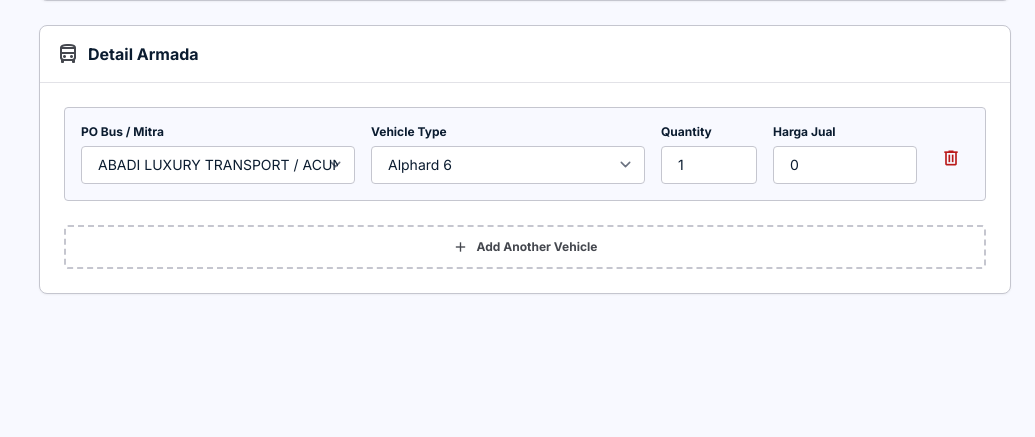
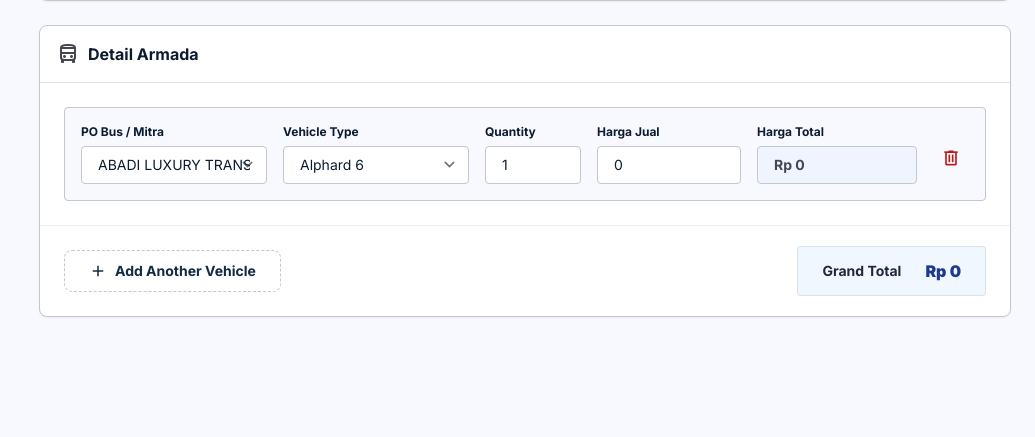
Before and after one commit to Bozzbuzz/JRB-erp, a Flask app: page /orders/new in a window 1280 px wide. Shown: the part 969-1406 px from the top of the page, without its empty margins (245-1280 px from the left). Before the commit the page ends 1263 px from the top, so only its background shows below. Run offline with Flask 3, Linux system fonts and the light colour scheme; some libraries are stand-ins or nearby versions.

Commit message:
feat: update Detail Armada UI with Harga Total, Grand Total summary and inline ghost button

```diff
--- a/erp-system/templates/order_new.html
+++ b/erp-system/templates/order_new.html
@@ -175,16 +175,29 @@
                         <label class="block font-label-md text-xs text-on-surface font-bold mb-1.5">Harga Jual</label>
                         <input type="number" name="sell_price[]" value="0" min="0" class="w-full px-4 py-2 border border-outline-variant rounded-lg bg-surface-container-lowest focus:outline-none focus:border-primary font-body-md text-sm"/>
                     </div>
+                    <div class="w-full md:w-40">
+                        <label class="block font-label-md text-xs text-on-surface font-bold mb-1.5">Harga Total</label>
+                        <input type="text" readonly name="total_price_display[]" value="Rp 0" class="w-full px-4 py-2 border border-outline-variant rounded-lg bg-surface-container-low text-on-surface-variant font-body-md text-sm font-bold cursor-not-allowed select-none" tabindex="-1"/>
+                    </div>
                     <button type="button" onclick="removeVehicleRow(this)" class="p-2 text-error hover:bg-error-container rounded-lg transition-colors mb-0.5">
                         <span class="material-symbols-outlined text-[20px]">delete</span>
                     </button>
                 </div>
 
             </div>
-            <div class="px-6 pb-6">
-                <button type="button" onclick="addVehicleRow()" class="w-full py-3 border-2 border-dashed border-outline-variant text-on-surface-variant font-label-md text-xs font-bold hover:bg-surface-container-low hover:text-primary transition-colors rounded-lg flex items-center justify-center gap-2">
-                    <span class="material-symbols-outlined text-[16px]">add</span> Add Another Vehicle
+
+            <!-- Summary & Action Section -->
+            <div class="px-6 py-5 border-t border-outline-variant/30 flex flex-row justify-between items-center gap-4">
+                <!-- Sisi Kiri: Tombol Tambah Armada (Ghost Button Style) -->
+                <button type="button" onclick="addVehicleRow()" class="inline-flex items-center gap-2 bg-transparent text-primary border-[1.5px] border-dashed border-outline-variant hover:border-primary hover:bg-primary/5 rounded-[8px] px-6 py-2.5 font-label-md text-sm font-bold transition-all duration-200 cursor-pointer">
+                    <span class="material-symbols-outlined text-[18px]">add</span> Add Another Vehicle
                 </button>
+
+                <!-- Sisi Kanan: Ringkasan Grand Total -->
+                <div class="flex items-center gap-6 bg-[#f0f7ff] px-6 py-3 rounded-lg border border-primary/10">
+                    <span class="font-label-md text-sm font-bold text-[#1e293b]">Grand Total</span>
+                    <span id="grandTotalDisplay" class="font-headline-md text-base font-extrabold text-[#1e3a8a]">Rp 0</span>
+                </div>
             </div>
         </div>
 
@@ -256,6 +269,44 @@
         }
     });
 
+    function formatCurrencyIDR(amount) {
+        return 'Rp ' + Number(amount).toLocaleString('id-ID');
+    }
+
+    function updateRowTotals() {
+        const container = document.getElementById('vehicleListContainer');
+        if (!container) return;
+        const rows = container.querySelectorAll('.vehicle-row');
+        let grandTotal = 0;
+
+        rows.forEach(row => {
+            const qtyInput = row.querySelector('input[name="qty[]"]');
+            const priceInput = row.querySelector('input[name="sell_price[]"]');
+            const totalInput = row.querySelector('input[name="total_price_display[]"]');
+
+            const qty = parseFloat(qtyInput.value) || 0;
+            const price = parseFloat(priceInput.value) || 0;
+            const rowTotal = qty * price;
+
+            if (totalInput) {
+                totalInput.value = formatCurrencyIDR(rowTotal);
+            }
+            grandTotal += rowTotal;
+        });
+
+        const grandTotalDisplay = document.getElementById('grandTotalDisplay');
+        if (grandTotalDisplay) {
+            grandTotalDisplay.textContent = formatCurrencyIDR(grandTotal);
+        }
+    }
+
+    // Event delegation for input events in vehicle rows
+    document.getElementById('vehicleListContainer').addEventListener('input', function(e) {
+        if (e.target.name === 'qty[]' || e.target.name === 'sell_price[]') {
+            updateRowTotals();
+        }
+    });
+
     function addVehicleRow() {
         const container = document.getElementById('vehicleListContainer');
         const rows = container.querySelectorAll('.vehicle-row');
@@ -265,9 +316,11 @@
         inputs.forEach(i => {
             if (i.name === 'qty[]') i.value = '1';
             else if (i.name === 'sell_price[]') i.value = '0';
+            else if (i.name === 'total_price_display[]') i.value = 'Rp 0';
             else i.value = '';
         });
         container.appendChild(newRow);
+        updateRowTotals();
     }
 
     function removeVehicleRow(btn) {
@@ -275,10 +328,14 @@
         const rows = container.querySelectorAll('.vehicle-row');
         if (rows.length > 1) {
             btn.closest('.vehicle-row').remove();
+            updateRowTotals();
         } else {
             alert('At least one vehicle row is required.');
         }
     }
+
+    // Run once on load to initialize
+    updateRowTotals();
 </script>
 
 {% include 'components/new_order_customer_modal.html' %}
```
